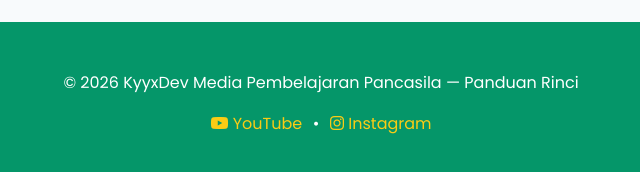
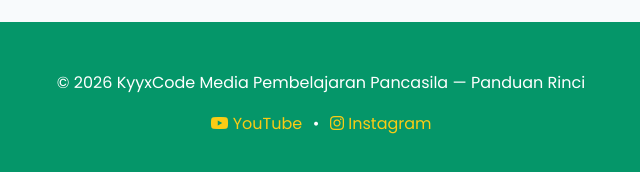
Before and after one commit to KyyxDev/KyyxDev.github.io, a plain HTML site: page index.html in a window 1280 px wide. Shown: the part 5762-5934 px from the top of the page, 319-959 px from the left. Drawn offline with nearby package versions, Linux system fonts and the light colour scheme.

Commit message:
Update index.html

```diff
--- a/index.html
+++ b/index.html
@@ -299,7 +299,7 @@ footer a{color:var(--gold);text-decoration:none;margin:0 .4rem}
 
 <!-- Footer -->
 <footer>
-  <p>© 2026 KyyxDev Media Pembelajaran Pancasila — Panduan Rinci</p>
+  <p>© 2026 KyyxCode Media Pembelajaran Pancasila — Panduan Rinci</p>
 
   <!-- ✔ Instagram langsung buka aplikasi + fallback ke browser -->
   <p>
```
